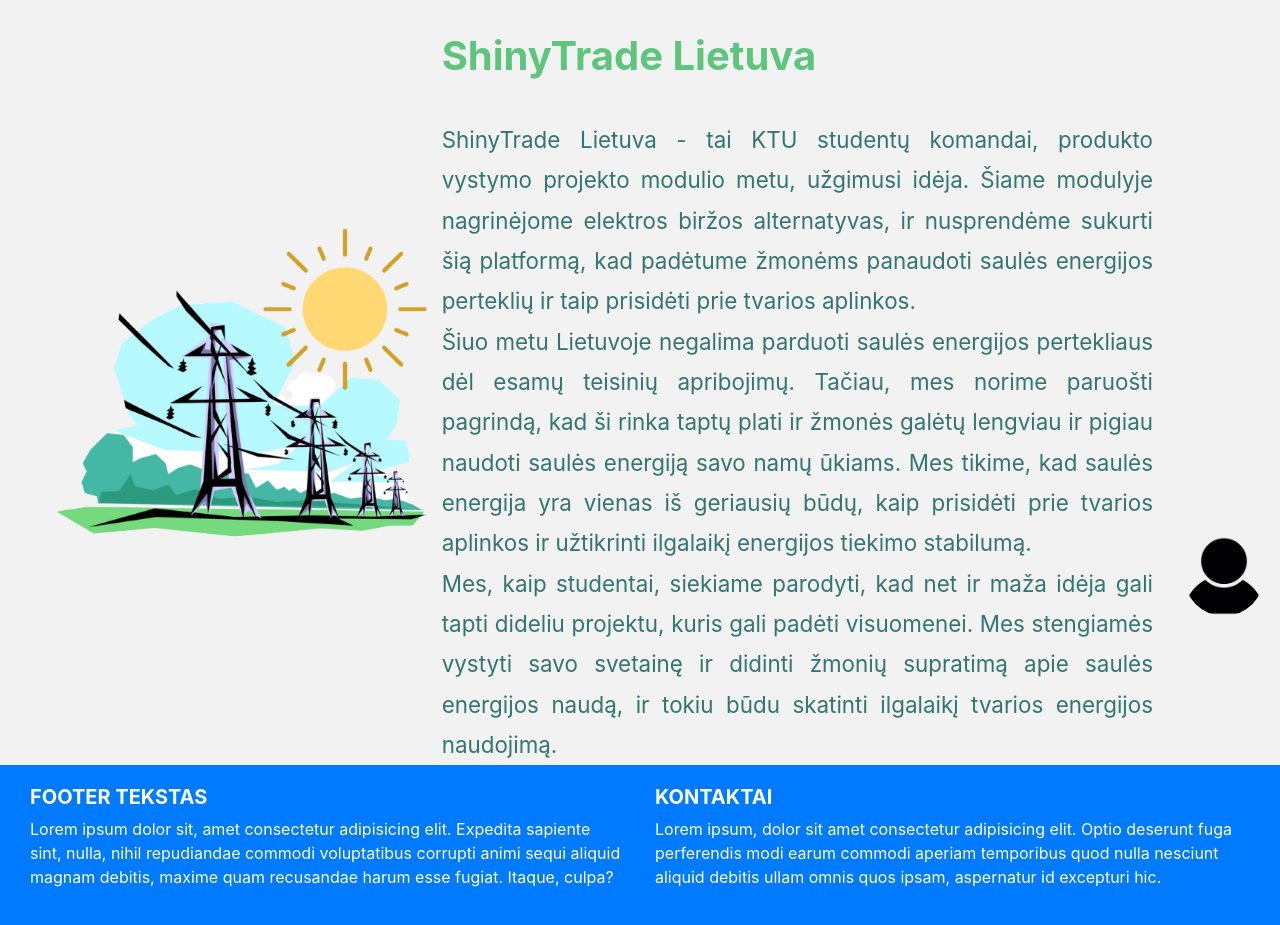
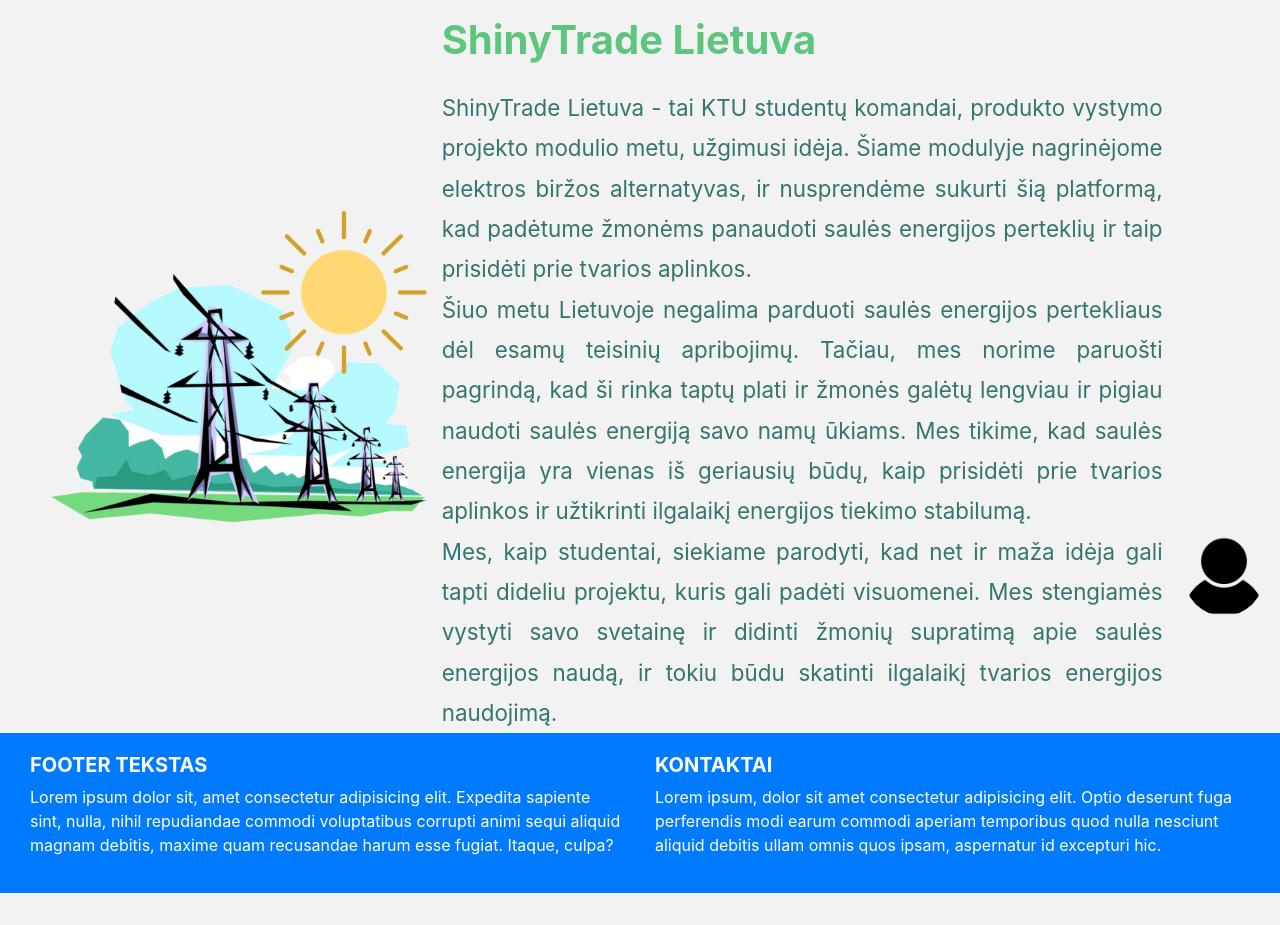
Before and after one commit to Faustels/ebirza, a Flask app: page /apiemus in a window 1280 px wide. Shown: the part 104-1029 px from the top of the page. After the commit the page ends 997 px from the top, so only its background shows below. Run offline with Flask 3, Linux system fonts and the light colour scheme; parts of the project's set-up code (start-up, migrations or seed data) failed here and were passed over; some libraries are stand-ins or nearby versions.

Commit message:
Pataisyti padding

```diff
--- a/static/css/about.css
+++ b/static/css/about.css
@@ -35,7 +35,7 @@
 h1{
     color: var(--medium-green-color);
     font-weight: bold;
-    padding: 2rem 0;
+    padding: 2vh 0;
 }
 
 .centerImage {
@@ -53,7 +53,7 @@ h1{
 
 .aboutContainer{
     color: var(--dark-green-color);
-    padding:0 calc(8 * var(--textSize)) 0 calc(4 * var(--textSize));
+    padding:0 8vw 0 4vw;
     text-align: justify;
     font-size: calc(1.6 * var(--textSize));
     line-height: 1.8;
```
Also changed, not shown: static/css/index.css (+5 -5 lines).
